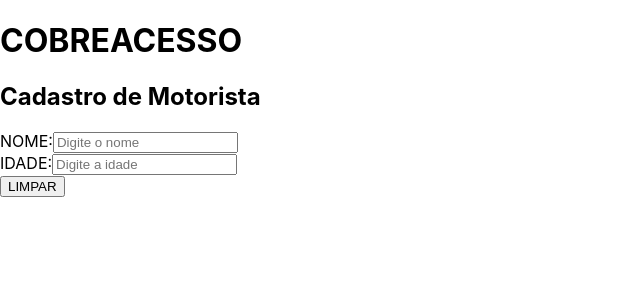
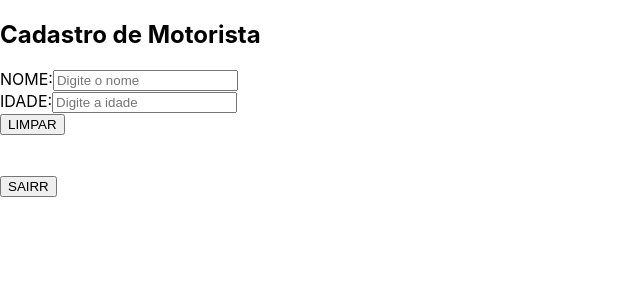
Before and after one commit to thiagoStephen/controle-acesso-veicular, a React (Create React App) app in the folder cobreacesso/: page / in a window 1280 px wide. Shown: the top 300 px of the page, without its empty margins (0-640 px from the left). Built offline with nearby package versions, Linux system fonts and the light colour scheme.

Commit message:
organizando renderização condicional

```diff
--- a/cobreacesso/src/App.js
+++ b/cobreacesso/src/App.js
@@ -1,16 +1,42 @@
+import React from 'react';
 import logo from './logo.svg';
+import Login from './componentes/Login';
 import CadastroMotorista from './componentes/CadastroMotorista';
 import './App.css';
 
-function App() {
-  return (
-    <div>
-      <header>
-        <h1>COBREACESSO</h1>
-      </header>
-      <CadastroMotorista texto={'testando pro'}/>
-    </div>
-  );
-}
 
-export default App;
+    class App extends React.Component {
+      state = {
+        loginTela : false
+      }
+
+      onClickloginOuLogof = () => {
+        this.setState({loginTela: ! this.state.loginTela})
+      }
+
+      render() {
+        if(this.state.loginTela) {
+          return (
+            <div>
+              <Login fazerLogin={this.onClickloginOuLogof}
+              />
+
+            </div>
+
+          )
+          } else {
+            return(
+              <div>
+                <CadastroMotorista
+                  fazerLogof={this.onClickloginOuLogof}
+                 />
+
+              </div>
+
+            )
+          }
+
+      }
+
+    }
+    export default App;
--- a/cobreacesso/src/componentes/CadastroMotorista.js
+++ b/cobreacesso/src/componentes/CadastroMotorista.js
@@ -28,6 +28,8 @@ import React from "react";
                     <input name={'idade'} onChange={this.onChangeIdade} value={this.state.valorIdade} placeholder={'Digite a idade'}  />
                     <br />
                     <button onClick={this.onClickLimpar}>LIMPAR</button>
+                    <br /><br /><br />
+                    <button onClick={this.props.fazerLogof}>SAIRR</button>
                 </form>
             </div>
            )
--- /dev/null
+++ b/cobreacesso/src/componentes/Login.js
@@ -0,0 +1,14 @@
+import React from "react";
+
+
+    class Login extends React.Component {
+        render() {
+            return (
+                <div>
+                    <button onClick={this.props.fazerLogin}>FAZER LOGIN</button>
+                </div>
+            )
+        }
+    }
+
+    export default Login;
```
